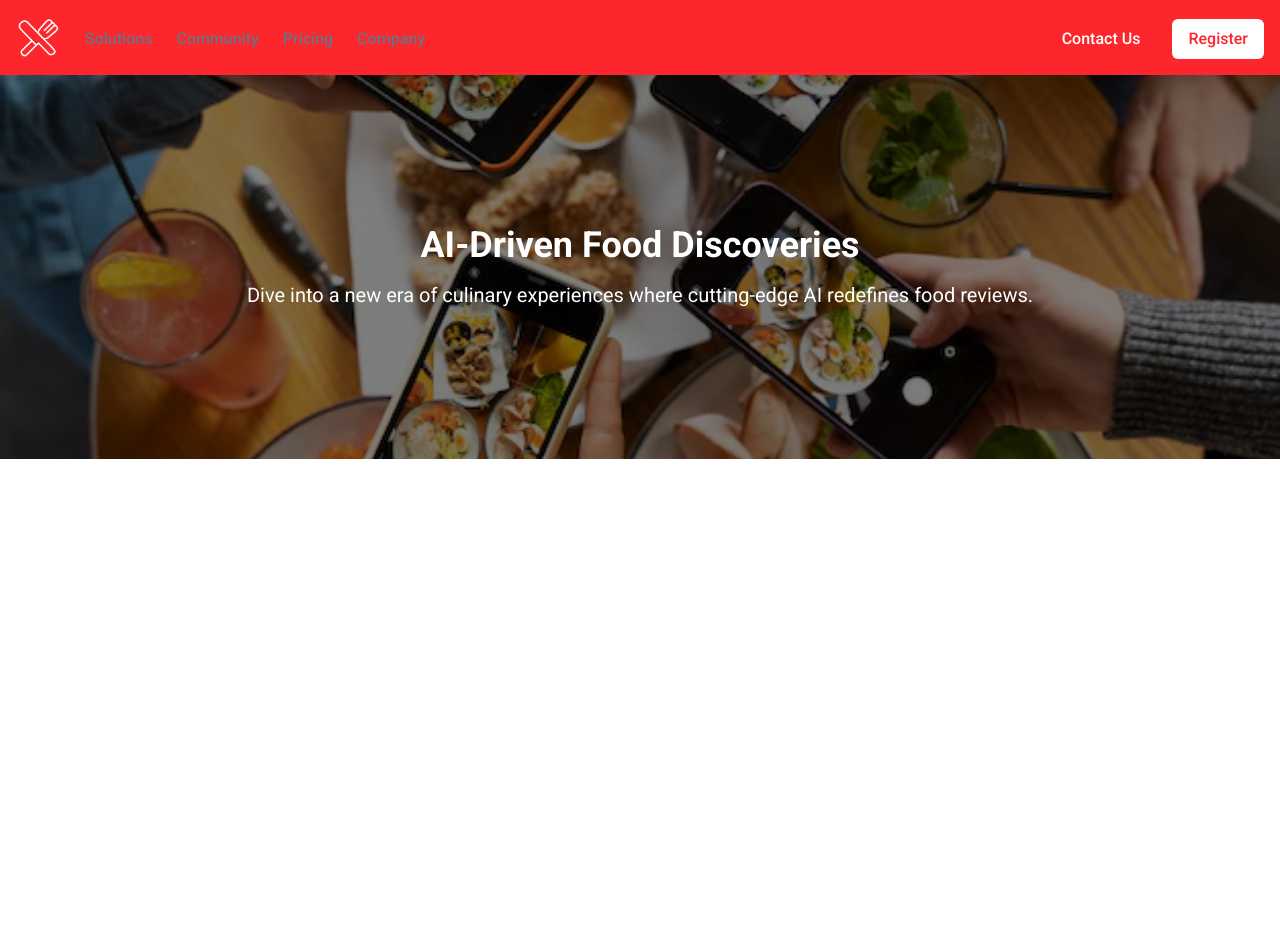
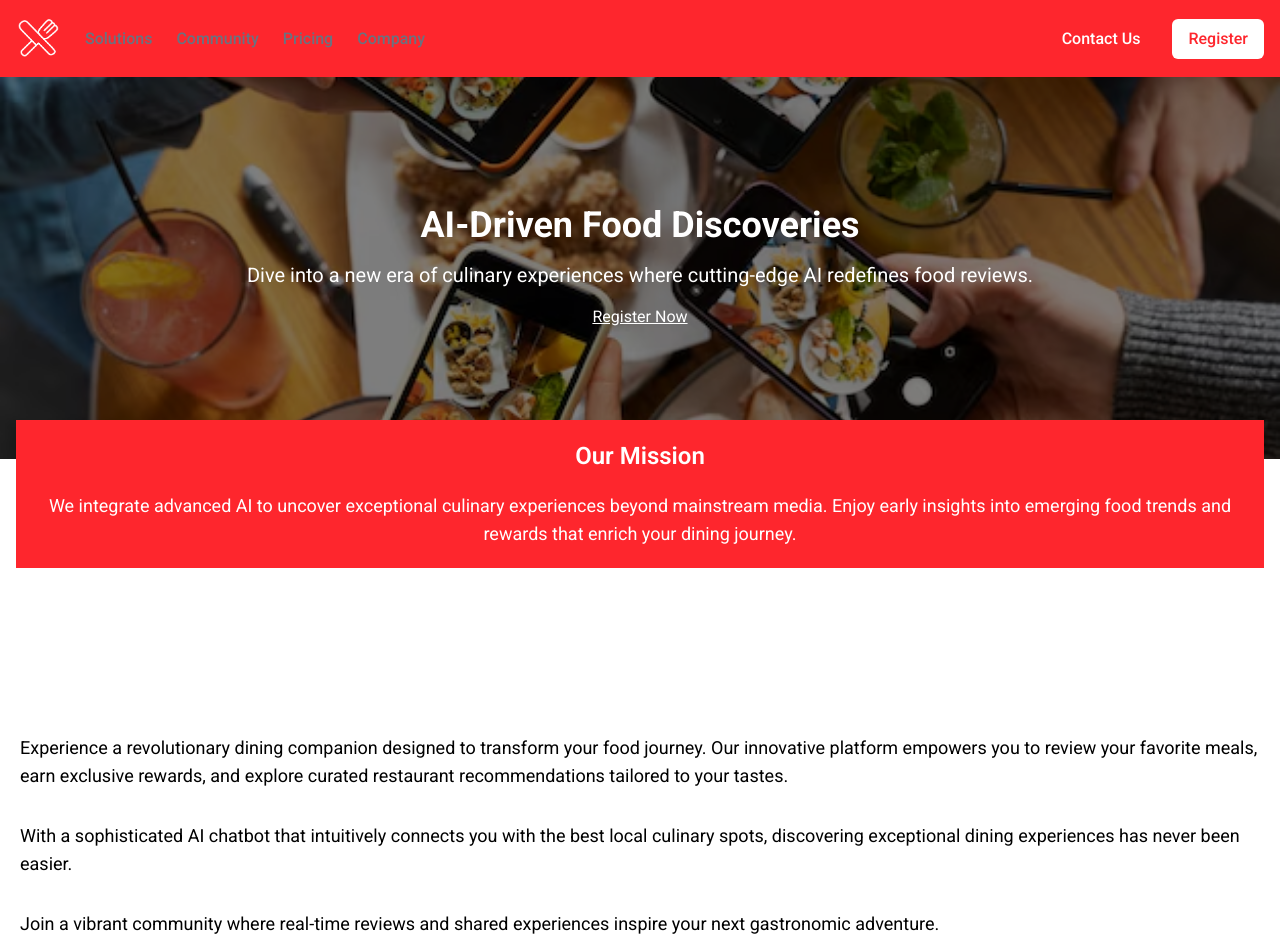
Before and after one commit to ZVKubajak/byteclub-landing-page, a React (Vite) app: page / in a window 1280 px wide. Shown: the top 952 px of the page. Before the commit the page ends 800 px from the top, so only its background shows below. Built offline with nearby package versions, Linux system fonts and the light colour scheme.

Commit message:
wrapping up our mission section

```diff
--- a/src/pages/Home.tsx
+++ b/src/pages/Home.tsx
@@ -1,4 +1,5 @@
 import HeroPhoto from "../images/hero-photo.avif";
+import { Link } from "react-router-dom";
 
 const Home = () => {
   return (
@@ -13,10 +14,41 @@ const Home = () => {
         {/* Hero text */}
         <div className="relative text-center text-white px-4">
           <h1 className="text-4xl font-bold">AI-Driven Food Discoveries</h1>
-          <p className="mt-4 text-xl">
-          Dive into a new era of culinary experiences where cutting-edge AI redefines food reviews.
+          <p className="my-4 text-xl">
+            Dive into a new era of culinary experiences where cutting-edge AI
+            redefines food reviews.
           </p>
+          <Link to="/register" className="underline">
+            Register Now
+          </Link>
         </div>
+      </div>
+      {/* our mission text */}
+      <div className="absolute top-[420px] bg-[#fe262d] mx-4 py-5 text-center px-4">
+        <h1 className="text-white text-2xl font-semibold mb-5">Our Mission</h1>
+        <p className="text-white text-lg">
+          We integrate advanced AI to uncover exceptional culinary experiences
+          beyond mainstream media. Enjoy early insights into emerging food
+          trends and rewards that enrich your dining journey.
+        </p>
+      </div>
+      {/* info section */}
+      <div className="pt-[275px] px-5 text-left">
+        <p className="text-lg mb-8">
+          Experience a revolutionary dining companion designed to transform your
+          food journey. Our innovative platform empowers you to review your
+          favorite meals, earn exclusive rewards, and explore curated restaurant
+          recommendations tailored to your tastes.
+        </p>
+        <p className="text-lg mb-8">
+          With a sophisticated AI chatbot that intuitively connects you with the
+          best local culinary spots, discovering exceptional dining experiences
+          has never been easier.
+        </p>
+        <p className="text-lg mb-8">
+          Join a vibrant community where real-time reviews and shared
+          experiences inspire your next gastronomic adventure.
+        </p>
       </div>
     </div>
   );
--- a/src/ui/Header.tsx
+++ b/src/ui/Header.tsx
@@ -5,7 +5,7 @@ import { FiMenu, FiArrowRight } from "react-icons/fi";
 
 const Header = () => {
   return (
-    <div className="fixed w-full">
+    <div className="fixed w-full z-50">
       <FlipNav />
     </div>
   );
@@ -14,7 +14,7 @@ const Header = () => {
 const FlipNav = () => {
   const [isOpen, setIsOpen] = useState(false);
   return (
-    <nav className="bg-[#fe262d] p-4 border-b-[1px] border-gray-200 flex items-center justify-between relative">
+    <nav className="bg-[#fe262d] p-4 flex items-center justify-between relative">
       <NavLeft setIsOpen={setIsOpen} />
       <NavRight />
       <NavMenu isOpen={isOpen} />
```
